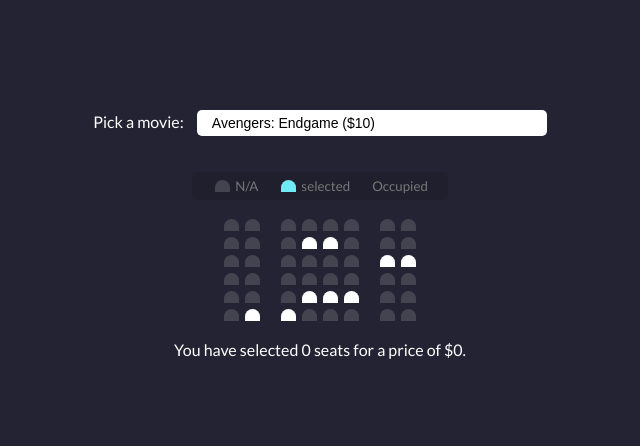
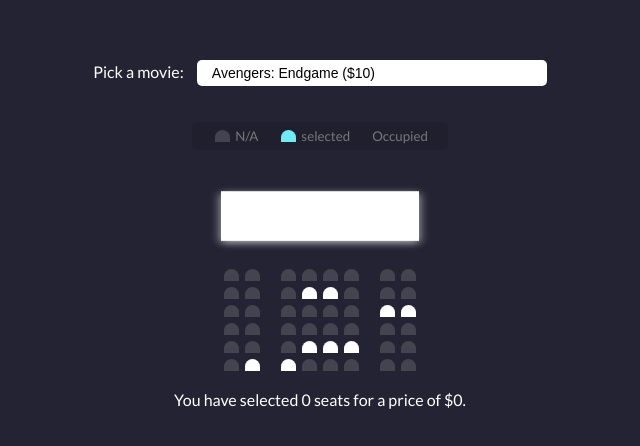
Before and after one commit to jatanassian/movie-seat-booking-js, a plain HTML site: page index.html in a window 1280 px wide. Shown: the part 168-614 px from the top of the page, without its empty margins (320-960 px from the left). Drawn offline with Linux system fonts and the light colour scheme; a script that the page names is missing.

Commit message:
add screen

```diff
--- a/style.css
+++ b/style.css
@@ -92,3 +92,12 @@
 .row {
   display: flex;
 }
+
+.screen {
+  background-color: #fff;
+  height: 70px;
+  width: 100%;
+  margin: 15px 0;
+  transform: rotateX(-45deg);
+  box-shadow: 0 3px 10px rgba(255, 255, 255, 0.7);
+}
```
